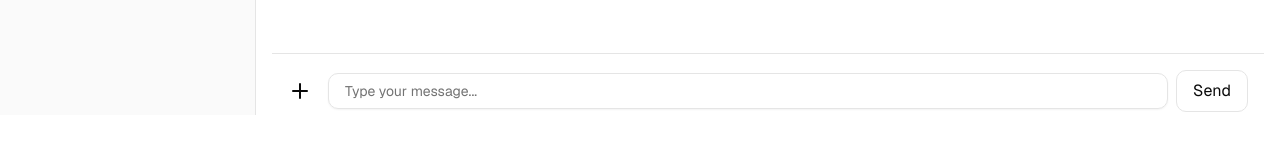
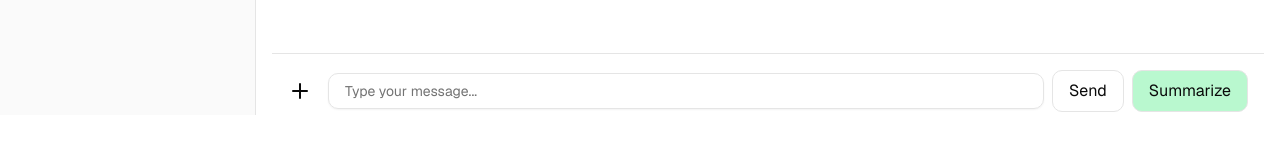
Before and after one commit to Dhanush-Poduval/Student_Jarvis, a Next.js app in the folder frontend/: page /dashboard in a window 1280 px wide. Shown: the part 685-838 px from the top of the page. Built offline with nearby package versions, Linux system fonts and the light colour scheme; no server answers.

Commit message:
feat:made the frontend return the summary

```diff
--- a/frontend/components/dashboard/Chatarea.jsx
+++ b/frontend/components/dashboard/Chatarea.jsx
@@ -7,8 +7,10 @@ export default function ChatSection() {
   const [messages, setMessages] = useState([
     { role: 'assistant', content: 'Hey! Ask me anything about your PDF.' }
   ])
+  const[summarize,setSummarize]=useState("")
+  const [summaryID,setsummaryID]=useState(null)
   const[plus,setPlus]=useState(false)
-  const [fileID,setfileID]=useState(null)
+  const [fileID,setfileID]=useState()
   const [input, setInput] = useState('')
   const scrollRef = useRef(null)
   const pdfReciever=async(e)=>{
@@ -42,6 +44,32 @@ export default function ChatSection() {
     scrollRef.current?.scrollIntoView({ behavior: 'smooth' })
   }, [messages])
 
+  async function summary() {
+    const token=localStorage.getItem('token')
+    console.log(fileID)
+    try{
+      const res=await fetch('http://127.0.0.1:8000/summarize_pdf',{
+        method:'POST',
+        headers:{
+          Authorization:`Bearer ${token}`,
+          'Content-Type':'application/x-www-form-urlencoded'
+        },
+        body:new URLSearchParams({
+         document_id:fileID
+
+        })
+      })
+
+      const data=await res.json()
+      console.log("Uploade the document :",data)
+      console.log("flashcards:",data.flashcards)
+      setSummarize(data.flashcards.map(f=>`${f.Point}:${f.Answer}`).join("\n"))
+      setsummaryID(data.summary_id)
+    }catch(error){
+      console.log("Error : ",error)
+    }
+  }
+
   const sendMessage = () => {
     const text = input.trim()
     if (!text) return
@@ -74,6 +102,11 @@ export default function ChatSection() {
         {msg.content}
       </div>
     ))}
+    {summarize?( <div className="p-4  rounded-lg whitespace-pre-wrap">
+            <strong>📌 Summary:</strong>
+            <br />
+            {summarize}
+          </div>) :""}
     <div ref={scrollRef} />
   </div>
 
@@ -96,6 +129,9 @@ export default function ChatSection() {
     >
       Send
     </button>
+    <button  onClick={summary} className="px-4 py-2 rounded-lg border bg-green-200">
+      Summarize
+    </button>
   </div>
 </div>
 
```
Also changed, not shown: 2 other files (tests, documents, lock files or other folders).
